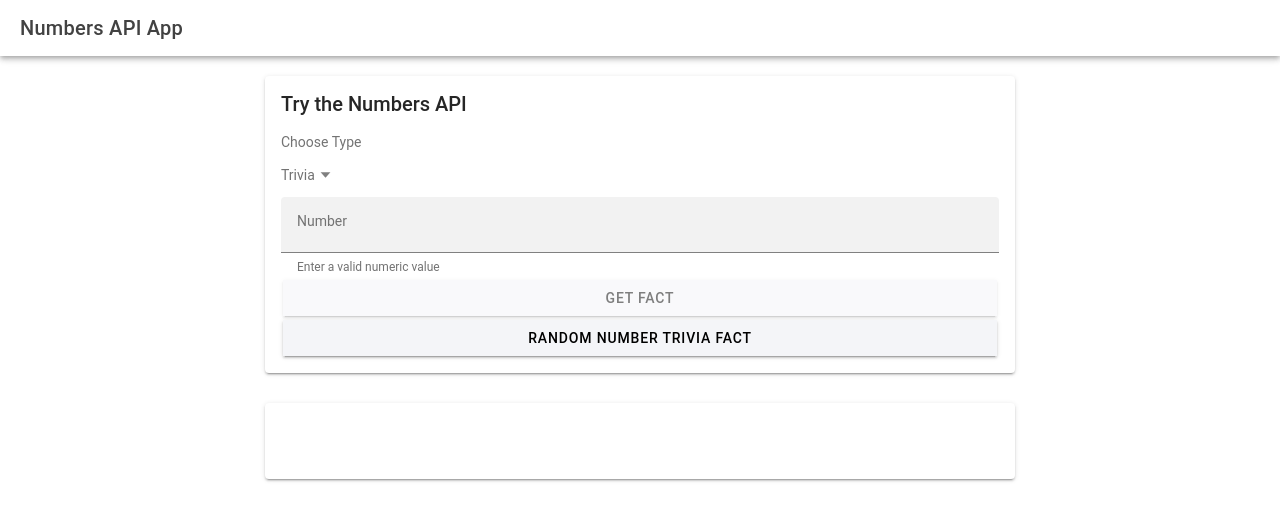
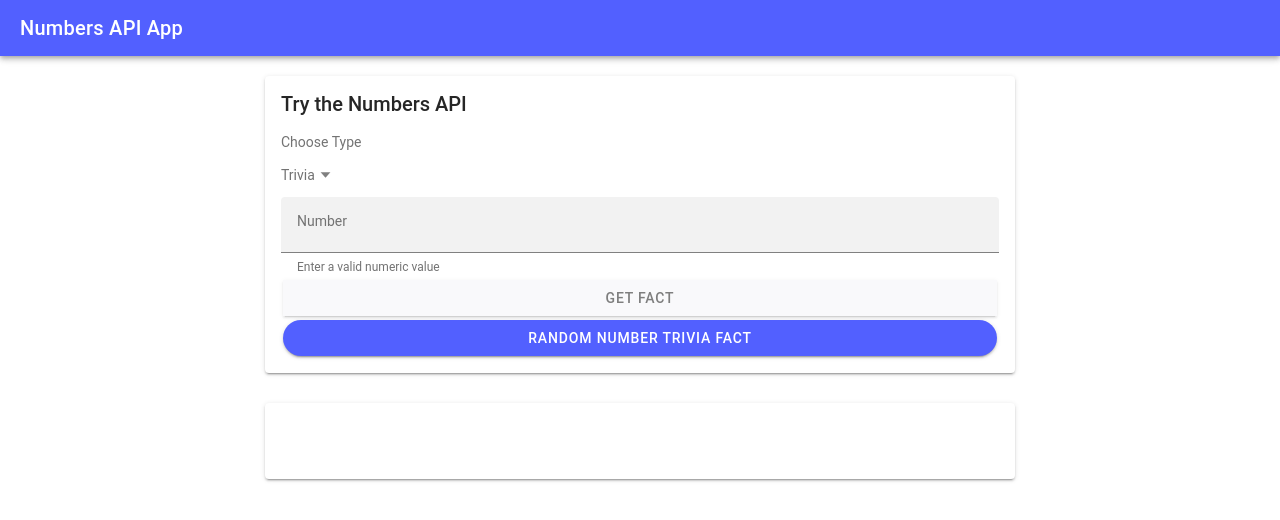
Before and after one commit to bucky-badger-gesmer/numbers-app, a React (Vite) app: page /home in a window 1280 px wide. Shown: the top 520 px of the page. Built offline with nearby package versions, Linux system fonts and the light colour scheme; no server answers.

Commit message:
feat: add some style

```diff
--- a/src/pages/Home.tsx
+++ b/src/pages/Home.tsx
@@ -184,7 +184,7 @@ const Home: React.FC = () => {
   return (
     <IonPage>
       <IonHeader>
-        <IonToolbar>
+        <IonToolbar color="tertiary">
           <IonTitle>Numbers API App</IonTitle>
         </IonToolbar>
       </IonHeader>
@@ -237,7 +237,9 @@ const Home: React.FC = () => {
                       <IonButton
                         expand="full"
                         onClick={handleRandomClick}
-                        color="light"
+                        shape="round"
+                        // fill="outline"
+                        color="tertiary"
                       >
                         Random Number Trivia Fact
                       </IonButton>
```
